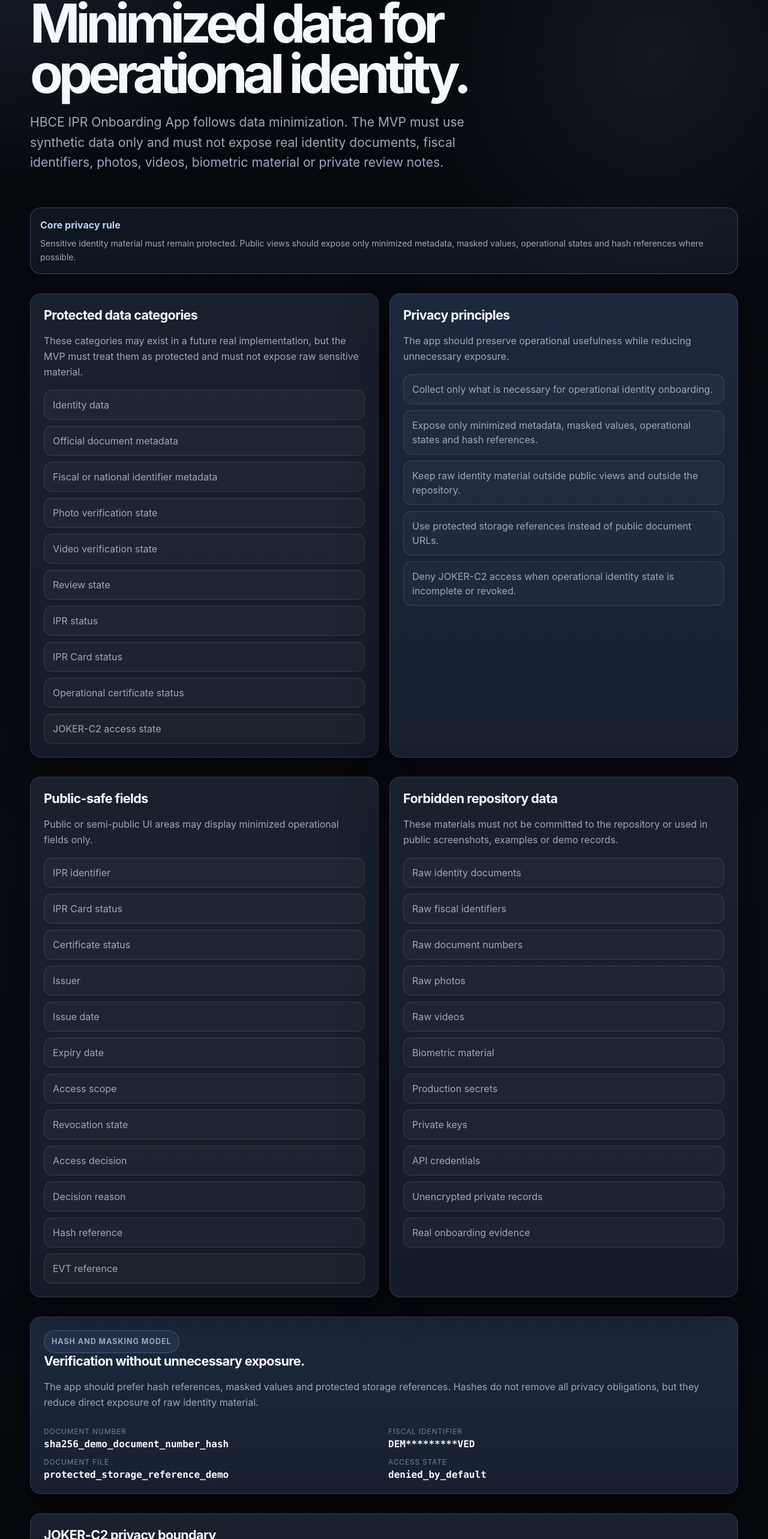
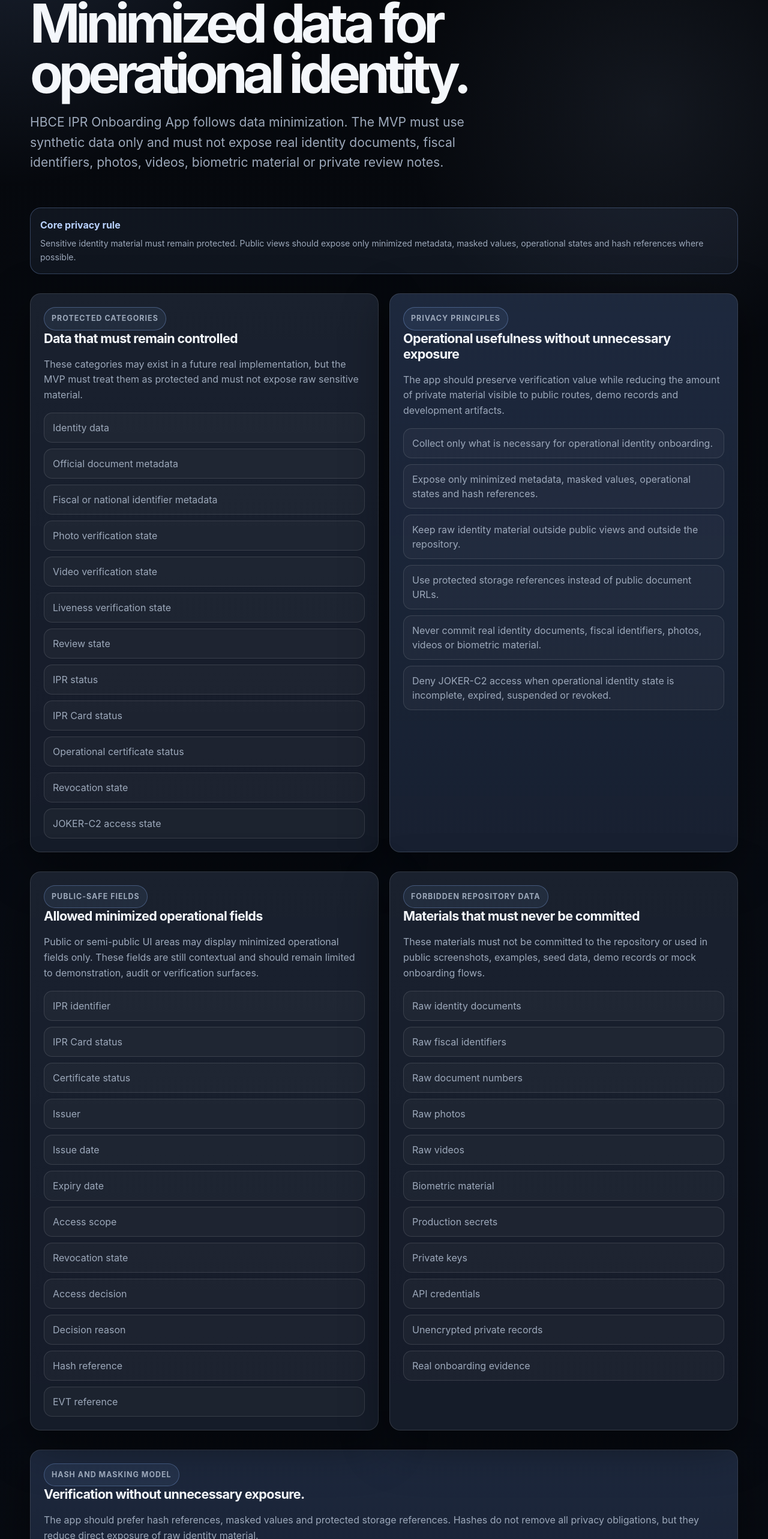
Before and after one commit to manuelcoletta1-source/hbce-ipr-onboarding-app, a Next.js app: page /privacy in a window 1280 px wide. Shown: the part 233-2799 px from the top of the page at 60% size. Built offline with nearby package versions, Linux system fonts and the light colour scheme.

Commit message:
refactor(privacy): define minimized data and repository privacy boundaries

```diff
--- a/app/privacy/page.tsx
+++ b/app/privacy/page.tsx
@@ -15,20 +15,61 @@ const protectedDataCategories = [
   "Fiscal or national identifier metadata",
   "Photo verification state",
   "Video verification state",
+  "Liveness verification state",
   "Review state",
   "IPR status",
   "IPR Card status",
   "Operational certificate status",
+  "Revocation state",
   "JOKER-C2 access state"
-];
+] as const;
 
 const privacyPrinciples = [
   "Collect only what is necessary for operational identity onboarding.",
   "Expose only minimized metadata, masked values, operational states and hash references.",
   "Keep raw identity material outside public views and outside the repository.",
   "Use protected storage references instead of public document URLs.",
-  "Deny JOKER-C2 access when operational identity state is incomplete or revoked."
-];
+  "Never commit real identity documents, fiscal identifiers, photos, videos or biometric material.",
+  "Deny JOKER-C2 access when operational identity state is incomplete, expired, suspended or revoked."
+] as const;
+
+const minimizationModel = [
+  {
+    label: "Document number",
+    value: "sha256_demo_document_number_hash"
+  },
+  {
+    label: "Fiscal identifier",
+    value: "DEM*********VED"
+  },
+  {
+    label: "Document file",
+    value: "protected_storage_reference_demo"
+  },
+  {
+    label: "Photo / video material",
+    value: "protected_media_reference_demo"
+  },
+  {
+    label: "Access state",
+    value: "denied_by_default"
+  },
+  {
+    label: "Public proof layer",
+    value: "hash_only_reference"
+  }
+] as const;
+
+const jokerC2AllowedFields = [
+  "IPR ID",
+  "IPR status",
+  "IPR Card status",
+  "Operational certificate status",
+  "Revocation state",
+  "Access scope",
+  "Access decision",
+  "Decision reason"
+] as const;
 
 export default function PrivacyPage() {
   return (
@@ -55,7 +96,9 @@ export default function PrivacyPage() {
       <section className="hbce-section">
         <div className="hbce-grid hbce-grid--2">
           <div className="hbce-card">
-            <h2>Protected data categories</h2>
+            <p className="hbce-kicker">Protected categories</p>
+            <h2>Data that must remain controlled</h2>
+
             <p>
               These categories may exist in a future real implementation, but
               the MVP must treat them as protected and must not expose raw
@@ -70,10 +113,13 @@ export default function PrivacyPage() {
           </div>
 
           <div className="hbce-card hbce-card--soft">
-            <h2>Privacy principles</h2>
+            <p className="hbce-kicker">Privacy principles</p>
+            <h2>Operational usefulness without unnecessary exposure</h2>
+
             <p>
-              The app should preserve operational usefulness while reducing
-              unnecessary exposure.
+              The app should preserve verification value while reducing the
+              amount of private material visible to public routes, demo records
+              and development artifacts.
             </p>
 
             <ul className="hbce-list">
@@ -88,10 +134,13 @@ export default function PrivacyPage() {
       <section className="hbce-section">
         <div className="hbce-grid hbce-grid--2">
           <div className="hbce-card">
-            <h2>Public-safe fields</h2>
+            <p className="hbce-kicker">Public-safe fields</p>
+            <h2>Allowed minimized operational fields</h2>
+
             <p>
               Public or semi-public UI areas may display minimized operational
-              fields only.
+              fields only. These fields are still contextual and should remain
+              limited to demonstration, audit or verification surfaces.
             </p>
 
             <ul className="hbce-list">
@@ -102,10 +151,13 @@ export default function PrivacyPage() {
           </div>
 
           <div className="hbce-card">
-            <h2>Forbidden repository data</h2>
+            <p className="hbce-kicker">Forbidden repository data</p>
+            <h2>Materials that must never be committed</h2>
+
             <p>
               These materials must not be committed to the repository or used in
-              public screenshots, examples or demo records.
+              public screenshots, examples, seed data, demo records or mock
+              onboarding flows.
             </p>
 
             <ul className="hbce-list">
@@ -121,6 +173,7 @@ export default function PrivacyPage() {
         <div className="hbce-card hbce-card--soft">
           <p className="hbce-kicker">Hash and masking model</p>
           <h2>Verification without unnecessary exposure.</h2>
+
           <p>
             The app should prefer hash references, masked values and protected
             storage references. Hashes do not remove all privacy obligations, but
@@ -128,48 +181,47 @@ export default function PrivacyPage() {
           </p>
 
           <div className="hbce-card-preview__meta">
-            <div className="hbce-meta">
-              <span className="hbce-meta__label">Document number</span>
-              <span className="hbce-meta__value hbce-mono">
-                sha256_demo_document_number_hash
-              </span>
-            </div>
-
-            <div className="hbce-meta">
-              <span className="hbce-meta__label">Fiscal identifier</span>
-              <span className="hbce-meta__value hbce-mono">
-                DEM*********VED
-              </span>
-            </div>
-
-            <div className="hbce-meta">
-              <span className="hbce-meta__label">Document file</span>
-              <span className="hbce-meta__value hbce-mono">
-                protected_storage_reference_demo
-              </span>
-            </div>
-
-            <div className="hbce-meta">
-              <span className="hbce-meta__label">Access state</span>
-              <span className="hbce-meta__value hbce-mono">
-                denied_by_default
-              </span>
-            </div>
+            {minimizationModel.map((item) => (
+              <div className="hbce-meta" key={item.label}>
+                <span className="hbce-meta__label">{item.label}</span>
+                <span className="hbce-meta__value hbce-mono">
+                  {item.value}
+                </span>
+              </div>
+            ))}
           </div>
         </div>
       </section>
 
       <section className="hbce-section">
         <div className="hbce-card">
-          <h2>JOKER-C2 privacy boundary</h2>
+          <p className="hbce-kicker">JOKER-C2 privacy boundary</p>
+          <h2>Governed runtime does not need raw identity material.</h2>
+
           <p>
             The access gate should pass only minimized authorization state to
-            JOKER-C2: IPR ID, IPR status, IPR Card status, certificate status,
-            revocation state, access scope and decision. JOKER-C2 does not need
-            raw identity documents, raw fiscal identifiers, photos, videos or
-            biometric material to evaluate governed access.
+            JOKER-C2. JOKER-C2 does not need raw identity documents, raw fiscal
+            identifiers, photos, videos, biometric templates or liveness
+            recordings to evaluate governed access.
           </p>
+
+          <div className="hbce-divider" />
+
+          <ul className="hbce-list">
+            {jokerC2AllowedFields.map((item) => (
+              <li key={item}>{item}</li>
+            ))}
+          </ul>
         </div>
+      </section>
+
+      <section className="hbce-section">
+        <BoundaryNotice title="MVP privacy boundary" tone="danger">
+          This repository is a public R&amp;D and MVP surface. It must use
+          synthetic data only. Real onboarding records, real documents, real
+          photos, real videos, production identifiers, secrets and private keys
+          must remain outside the repository.
+        </BoundaryNotice>
       </section>
 
       <section className="hbce-section">
```
